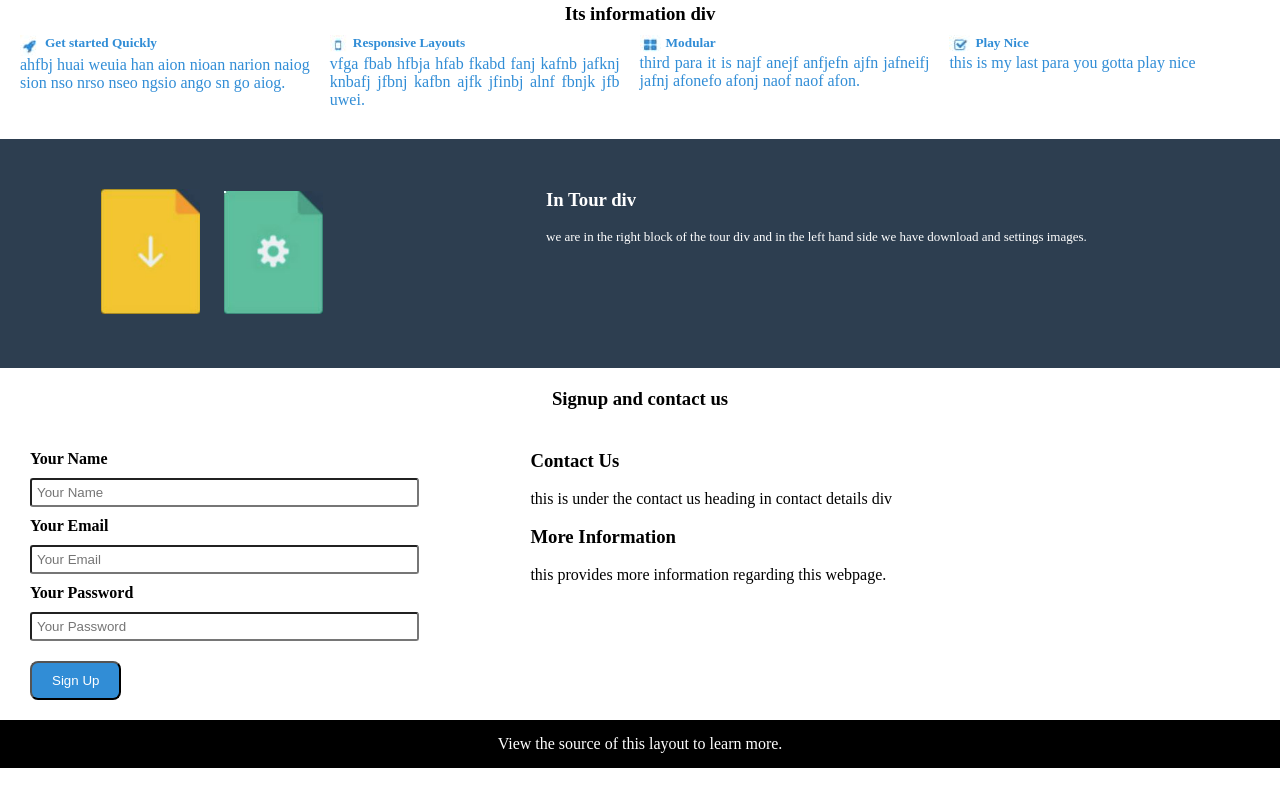
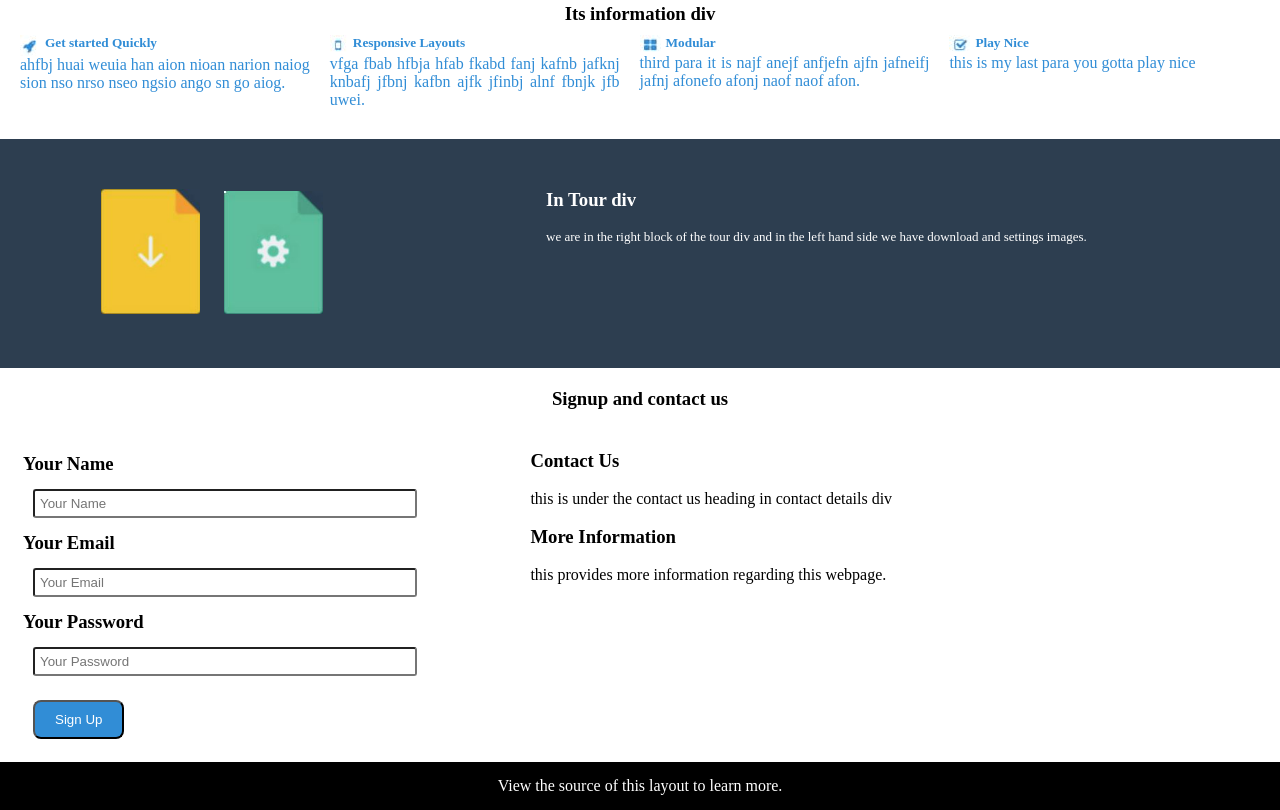
Before and after one commit to meta-kushal-mishra/GET2017, a plain HTML site: page HTML-CSS/CSS-Assignment2/assignment2.html in a window 1280 px wide. Shown: the part 551-1361 px from the top of the page. Before the commit the page ends 1319 px from the top, so only its background shows below. Drawn offline with Linux system fonts and the light colour scheme.

Commit message:
assignment2 changed

```diff
--- a/HTML-CSS/CSS-Assignment2/assignment2.html
+++ b/HTML-CSS/CSS-Assignment2/assignment2.html
@@ -1,6 +1,5 @@
 <html>
 <head>
-
 	<title>Web Page</title>
 	<link rel="stylesheet" type="text/css" href="style-assignment2.css">
 </head>
@@ -67,20 +66,16 @@
 				<h3>Signup and contact us</h3>
 			</div>
 			<div id="signup-form">
-				<form >
-					<label>
-						Your Name <br/>
-						<input type="text" name="name" id="name" placeholder="Your Name"><br/>
-					</label>
-					<label>
-						Your Email <br/>
-						<input type="email" name="email" id="email" placeholder="Your Email"><br/>
-					</label>
-					<label>
-						Your Password <br/>
-						<input type="password" name="password" id="password" placeholder="Your Password"><br/>
-					</label>
-					<input type="submit" name="submit" id="submit" value="Sign Up">
+				<form class="form">
+					<table class="table">
+						<tr><td><h3>Your Name</h3></td></tr>
+						<tr><td><input type="text" name="name" id="name" placeholder="Your Name"></td></tr>
+						<tr><td><h3>Your Email</h3></td></tr>
+						<tr><td><input type="email" name="email" id="email" placeholder="Your Email"></td></tr>
+						<tr><td><h3>Your Password</h3></td></tr>
+						<tr><td><input type="password" name="password" id="password" placeholder="Your Password"></td></tr>
+						<tr><td><input type="submit" name="submit" id="submit" value="Sign Up"></td></tr>
+					</table>
 				</form>
 			</div>
 			<div id="contact-details">
--- a/HTML-CSS/CSS-Assignment2/style-assignment2.css
+++ b/HTML-CSS/CSS-Assignment2/style-assignment2.css
@@ -163,6 +163,7 @@
 }
 
 #signup-form {
+	font-weight: bold;
 	width: 38%;
 	padding: 10px;
 	float: left;
@@ -170,12 +171,14 @@
 	margin-left: 10px;
 }
 
-#signup-form label {
-	font-weight: bold;
-	padding: 10px;
+
+
+#signup-form table{
+	float: left;
+	width: 100%;
 }
 
-#signup-form input {
+#signup-form table input {
 	padding: 5px;
 	margin: 10px;
 	width: 80%;
@@ -186,6 +189,7 @@
 	width: initial;
 	color: white;
 	background-color: #318dd6;
+	float: left;
 	padding: 10px 20px;
 	border-radius: 8px;
 }
```
